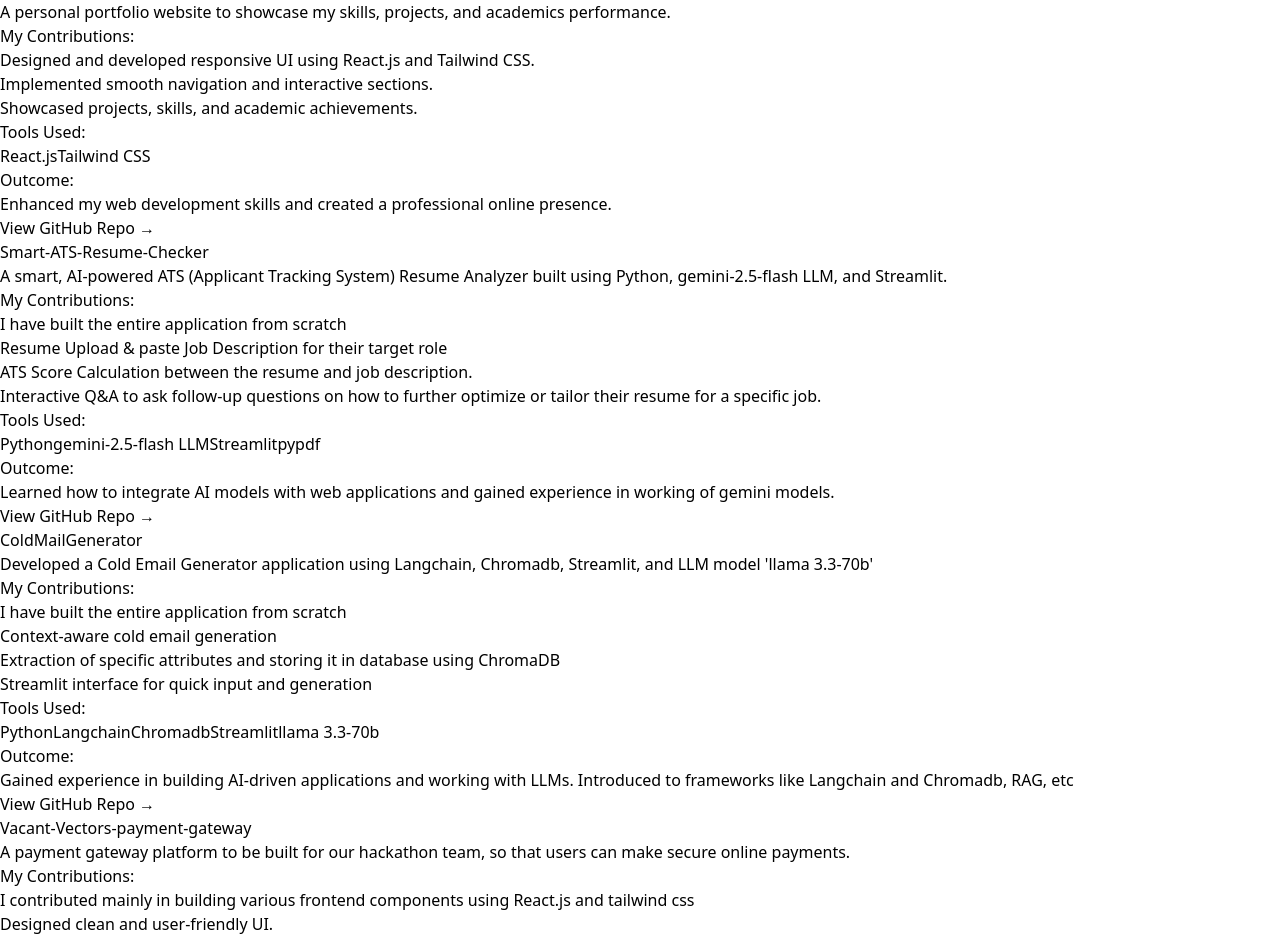
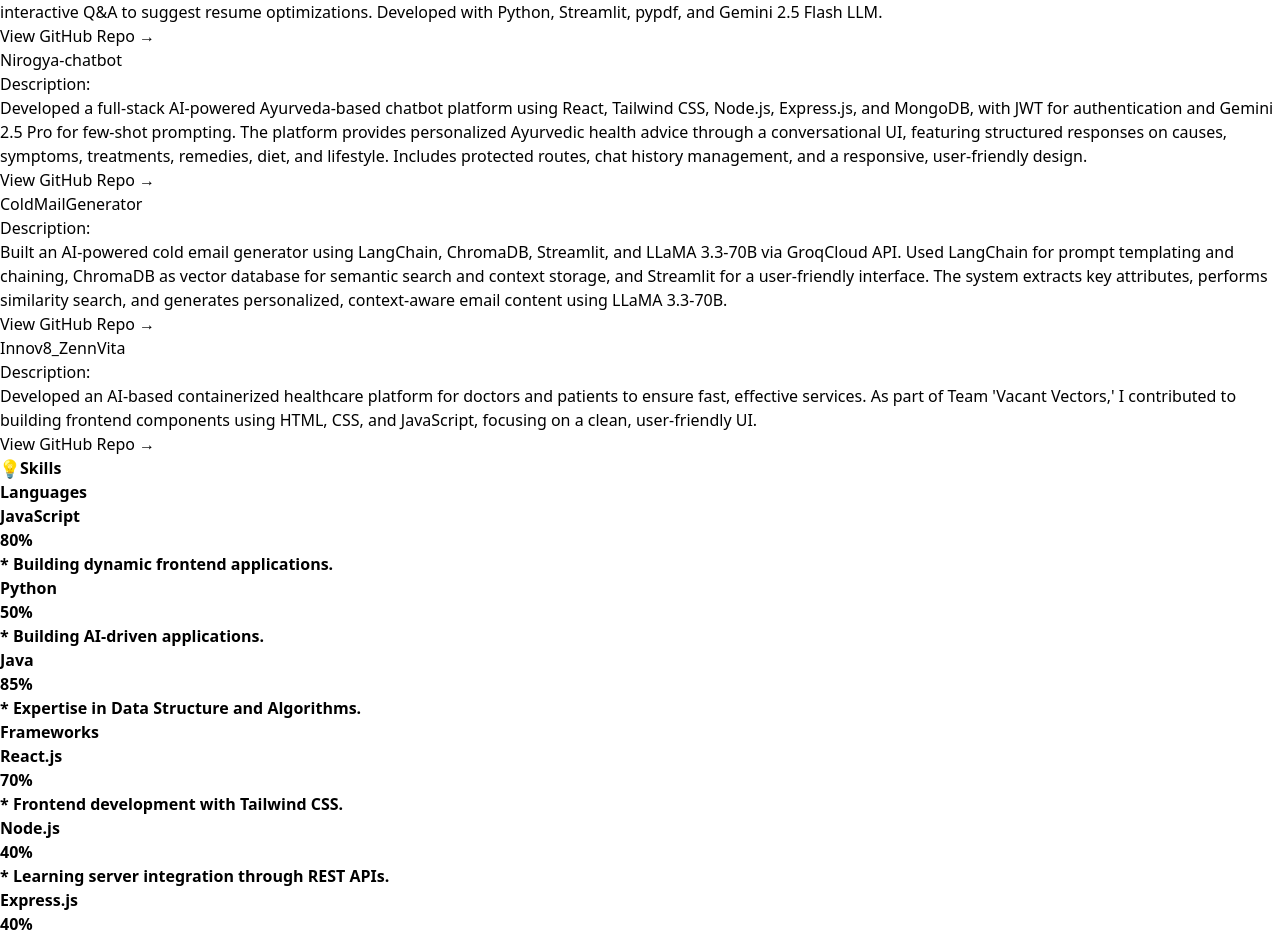
Before and after one commit to Chandranil16/Personal-Portfolio, a React (Vite) app: page / in a window 1280 px wide. Shown: the part 1563-2503 px from the top of the page. Built offline with nearby package versions, Linux system fonts and the light colour scheme.

Commit message:
updated changes

```diff
--- a/src/components/Projects.jsx
+++ b/src/components/Projects.jsx
@@ -1,87 +1,59 @@
-import React from 'react'
+import React from "react";
 import { FaProjectDiagram } from "react-icons/fa";
 
 const projects = [
   {
     title: "Mynotes_app",
-    description: "A full-stack Notes-taking application built using the MERN Stack (MongoDB, Express.js, React.js, Node.js)",
-    contributions: [
-      "I have built the entire application from scratch, including both frontend and backend.",
-      "Register and Login with secure password hashing using bcrypt and JWT-based session management",
-      "Add, Edit, and Delete  notes Notes are private and linked to authenticated users",
-      "Built with React.js and Tailwind CSS & Mobile-responsive and clean interface"
+    Description: [
+      "Built a secure full-stack Notes App using MERN stack with user registration and login using bcrypt for password hashing and JWT for session management (Node.js, Express.js, MongoDB). Users can add, edit, and delete private notes linked to their account. UI built with React.js and Tailwind CSS for a clean, mobile-responsive design.",
     ],
-    tools: ["React.js", "Node.js", "Express.js", "MongoDB"],
-    outcome: "Learned full-stack development and improved productivity.",
-    github: "https://github.com/Chandranil16/Mynotes_app"
+    github: "https://github.com/Chandranil16/Mynotes_app",
   },
   {
     title: "Portfolio Website",
-    description: "A personal portfolio website to showcase my skills, projects, and academics performance.",
-    contributions: [
-      "Designed and developed responsive UI using React.js and Tailwind CSS.",
-      "Implemented smooth navigation and interactive sections.",
-      "Showcased projects, skills, and academic achievements."
+    Description: [
+      "Designed and developed my personal portfolio website using ReactJS, Tailwind CSS. Showcases key sections including Home, About Me, Academics, Projects, Skills, Social Links, and a downloadable Resume link. Built with a mobile-responsive design for a clean, interactive user experience.",
     ],
     tools: ["React.js", "Tailwind CSS"],
-    outcome: "Enhanced my web development skills and created a professional online presence.",
-    github: "https://github.com/Chandranil16/Personal-Portfolio"
+    github: "https://github.com/Chandranil16/Personal-Portfolio",
   },
   {
     title: "Smart-ATS-Resume-Checker",
-    description: "A smart, AI-powered ATS (Applicant Tracking System) Resume Analyzer built using Python, gemini-2.5-flash LLM, and Streamlit.",
-    contributions: [
-      "I have built the entire application from scratch",
-      "Resume Upload & paste Job Description for their target role",
-      "ATS Score Calculation between the resume and job description.",
-      "Interactive Q&A to ask follow-up questions on how to further optimize or tailor their resume for a specific job."
+    Description: [
+      "Built smart, AI-powered ATS-Resume Analyzer for employers to upload resumes and job descriptions, with ATS score calculation to measure match quality. Includes interactive Q&A to suggest resume optimizations. Developed with Python, Streamlit, pypdf, and Gemini 2.5 Flash LLM.",
     ],
-    tools: ["Python", "gemini-2.5-flash LLM", "Streamlit","pypdf"],
-    outcome: "Learned how to integrate AI models with web applications and gained experience in working of gemini models.",
-    github: "https://github.com/Chandranil16/Smart-ATS-Resume-Checker"
+    github: "https://github.com/Chandranil16/Smart-ATS-Resume-Checker",
+  },
+  {
+    title: "Nirogya-chatbot",
+    Description: [
+      "Developed a full-stack AI-powered Ayurveda-based chatbot platform using React, Tailwind CSS, Node.js, Express.js, and MongoDB, with JWT for authentication and Gemini 2.5 Pro for few-shot prompting. The platform provides personalized Ayurvedic health advice through a conversational UI, featuring structured responses on causes, symptoms, treatments, remedies, diet, and lifestyle. Includes protected routes, chat history management, and a responsive, user-friendly design.",
+    ],
+    github: "https://github.com/Chandranil16/Nirogya-chatbot",
   },
   {
     title: "ColdMailGenerator",
-    description: "Developed a Cold Email Generator application using Langchain, Chromadb, Streamlit, and LLM model 'llama 3.3-70b'",
-    contributions: [
-      "I have built the entire application from scratch",
-      "Context-aware cold email generation",
-      "Extraction of specific attributes and storing it in database using ChromaDB",
-      "Streamlit interface for quick input and generation",
+    Description: [
+      "Built an AI-powered cold email generator using LangChain, ChromaDB, Streamlit, and LLaMA 3.3-70B via GroqCloud API. Used LangChain for prompt templating and chaining, ChromaDB as vector database for semantic search and context storage, and Streamlit for a user-friendly interface. The system extracts key attributes, performs similarity search, and generates personalized, context-aware email content using LLaMA 3.3-70B.",
     ],
-    tools: ["Python", "Langchain", "Chromadb", "Streamlit", "llama 3.3-70b"],
-    outcome: "Gained experience in building AI-driven applications and working with LLMs. Introduced to frameworks like Langchain and Chromadb, RAG, etc",
-    github: "https://github.com/Chandranil16/ColdMailGenerator"
-  },
-  {
-    title: "Vacant-Vectors-payment-gateway",
-    description: "A payment gateway platform to be built for our hackathon team, so that users can make secure online payments.",
-    contributions: [
-      "I contributed mainly in building various frontend components using React.js and tailwind css",
-      "Designed clean and user-friendly UI.",
-    ],
-    tools: ["React.js", "Tailwind CSS"],
-    outcome: "Learnt frontend development,building components, responsive UI by hands-on coding",
-    github: "https://github.com/Chandranil16/VACANT-VECTORS-PAYMENT-GATEWAY"
+    github: "https://github.com/Chandranil16/ColdMailGenerator",
   },
   {
     title: "Innov8_ZennVita",
-    description: "An AI-based all-in-one containerized platform designed both for doctors and patients to provide seamless healthcare services fast and effectively. It is a college hackathon project built by our team Vacant Vectors.",
-    contributions: [
-      "I contributed mainly in building various frontend components using HTML,CSS, and JS",
-      "Designed clean and user-friendly UI.",
+    Description: [
+      "Developed an AI-based containerized healthcare platform for doctors and patients to ensure fast, effective services. As part of Team 'Vacant Vectors,' I contributed to building frontend components using HTML, CSS, and JavaScript, focusing on a clean, user-friendly UI.",
     ],
-    tools: ["HTML", "CSS", "JS"],
-    outcome: "Learnt frontend development,building components, responsive UI by hands-on coding",
-    github: "https://github.com/Chandranil16/Innov8_ZennVita"
-  }
+    github: "https://github.com/Chandranil16/Innov8_ZennVita",
+  },
 ];
 
 const Projects = () => {
   return (
     <section id="projects" className="py-4">
-      <h2 className="text-2xl md:text-3xl font-bold text-center mb-8 flex items-center justify-center gap-2
-        bg-gradient-to-r from-violet-600 via-blue-500 to-indigo-600 bg-clip-text text-transparent">
+      <h2
+        className="text-2xl md:text-3xl font-bold text-center mb-8 flex items-center justify-center gap-2
+        bg-gradient-to-r from-violet-600 via-blue-500 to-indigo-600 bg-clip-text text-transparent"
+      >
         <span className="inline-block animate-spin-slow text-blue-700">
           <FaProjectDiagram size={32} />
         </span>
@@ -94,30 +66,25 @@
             className="bg-gray-300 rounded-xl shadow-lg hover:shadow-2xl hover:-translate-y-2 transition-all duration-300 flex flex-col p-5 min-h-[340px] border border-black"
           >
             <div className="mb-1 flex items-center justify-between">
-              <h3 className="text-lg md:text-xl font-semibold">{project.title}</h3>
-              <span className="text-xs  text-blue-700 px-2 py-0.5 rounded">{project.duration}</span>
+              <h3 className="text-lg md:text-xl font-semibold">
+                {project.title}
+              </h3>
+              <span className="text-xs  text-blue-700 px-2 py-0.5 rounded">
+                {project.duration}
+              </span>
             </div>
             <p className="text-gray-900 text-sm mb-1">{project.description}</p>
             <div className="mb-1">
-              <span className="font-semibold text-black text-sm">My Contributions:</span>
+              <span className="font-semibold text-black text-sm">
+                Description:
+              </span>
               <ul className="list-disc list-inside text-gray-900 text-sm mt-0.5">
-                {project.contributions.map((item, i) => (
+                {project.Description.map((item, i) => (
                   <li key={i}>{item}</li>
                 ))}
               </ul>
             </div>
-            <div className="mb-1">
-              <span className="font-semibold text-black text-sm">Tools Used:</span>
-              <div className="flex flex-wrap gap-2 mt-0.5">
-                {project.tools.map((tool, i) => (
-                  <span key={i} className="bg-gray-200 text-gray-800 px-2 py-0.5 rounded text-xs">{tool}</span>
-                ))}
-              </div>
-            </div>
-            <div className="mb-2">
-              <span className="font-semibold text-black text-sm">Outcome:</span>
-              <p className="text-gray-900 text-sm">{project.outcome}</p>
-            </div>
+
             <a
               href={project.github}
               target="_blank"
```
